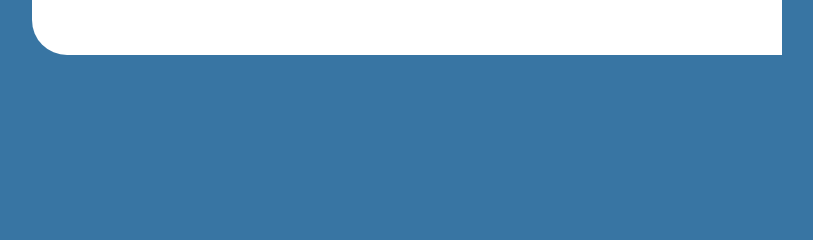
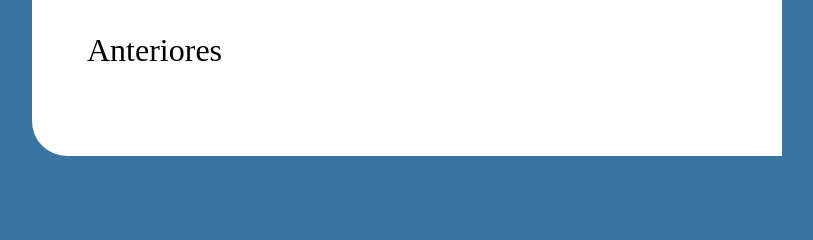
Before and after one commit to tipmnf/SGApmnf, a Django app: page / in a window 1280 px wide. Shown: the part 148-388 px from the top of the page, without its empty margins (233-1046 px from the left). Run offline with Django 3.2, Linux system fonts and the light colour scheme; a user stored in the database is signed in.

Commit message:
1.3.5 - add HTML classes

```diff
--- a/atendimento/templates/senhas_chamadas.html
+++ b/atendimento/templates/senhas_chamadas.html
@@ -3,7 +3,7 @@
 {% endblock %}
 {% block content %}
 <div id="minha-div">
-  <table>
+  <table class="ultima-senha">
     <thead>
       <tr>
         <th>Senha</th>
@@ -16,7 +16,8 @@
     </tbody>
   </table>
 </div>
-<div id="anteriores">
+<div class="senha-anterior">
+  <p class="titulo-anterior"> Anteriores </p>
   <table>
     <thead>
 
```
